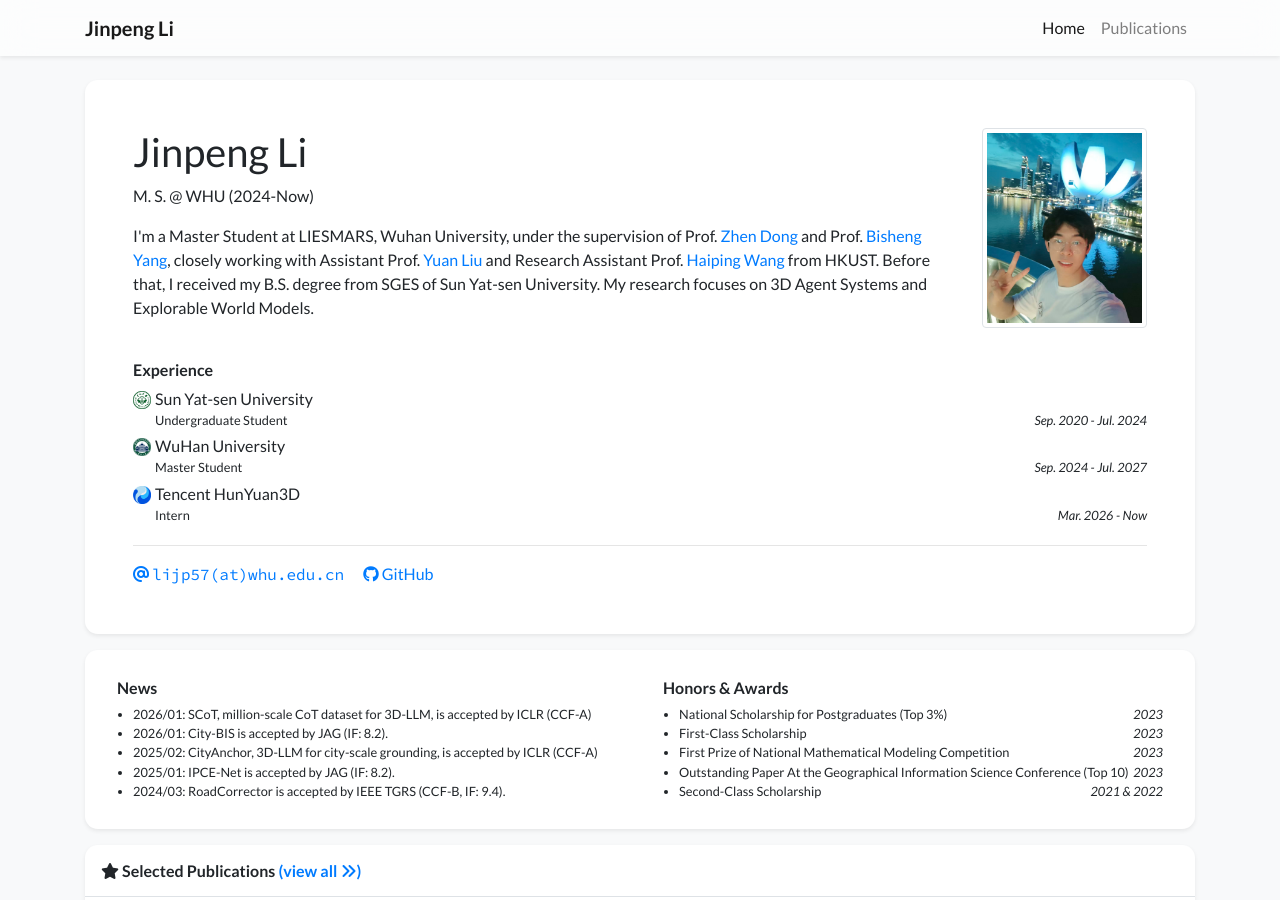
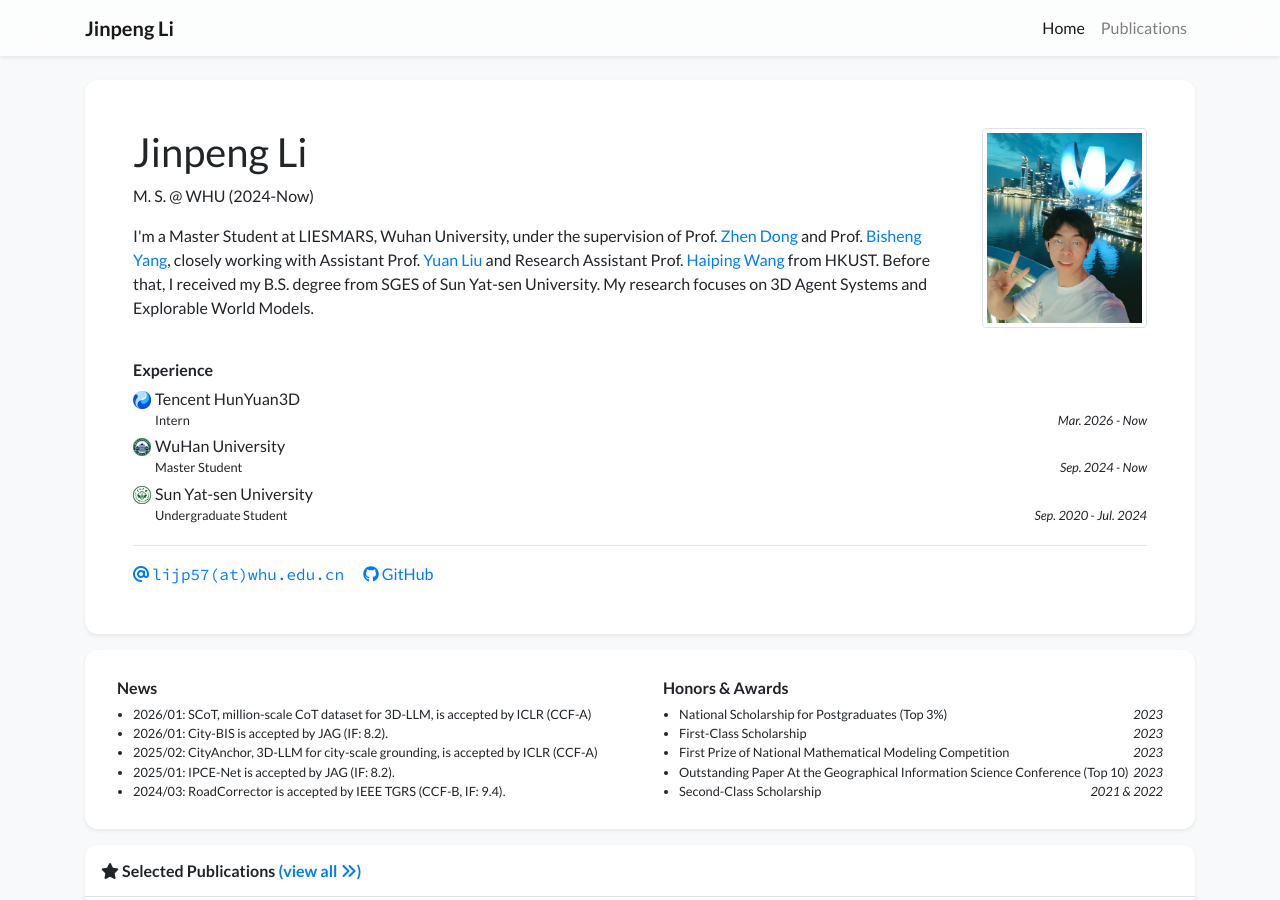
Before and after one commit to Lijp411/Lijp411.github.io, a Jekyll site: the page built from index.html, in a window 1280 px wide and 900 px high. Built offline with Jekyll 4.4.1, drawn with Linux system fonts in a browser that asks for light colours; nearby versions of some CDN libraries; a style sheet for code colours, icons or effects is not loaded.

Commit message:
Update profile.yml

```diff
--- a/_data/profile.yml
+++ b/_data/profile.yml
@@ -33,21 +33,21 @@
   Research Assistant Prof. <a href="https://hpwang-whu.github.io">Haiping Wang</a> from HKUST. Before that, I received my B.S. degree from SGES of Sun Yat-sen University. My research focuses on 3D Agent Systems and Explorable World Models.
 
 experience:
-- name: Sun Yat-sen University
-  logo: /assets/images/covers/sysu.png
-  position: Undergraduate Student
-  date: Sep. 2020 - Jul. 2024
-
-- name: WuHan University
-  logo: /assets/images/covers/whu.png
-  position: Master Student
-  date: Sep. 2024 - Jul. 2027
-
 - name: Tencent HunYuan3D
   logo: /assets/images/covers/Tencent.png
   position: Intern
 #  position: QingYun Program Intern
   date: Mar. 2026 - Now
+
+- name: WuHan University
+  logo: /assets/images/covers/whu.png
+  position: Master Student
+  date: Sep. 2024 - Now
+
+- name: Sun Yat-sen University
+  logo: /assets/images/covers/sysu.png
+  position: Undergraduate Student
+  date: Sep. 2020 - Jul. 2024
 
 portrait_url: /assets/images/photos/photo.jpg
 portrait_caption: >-
```
